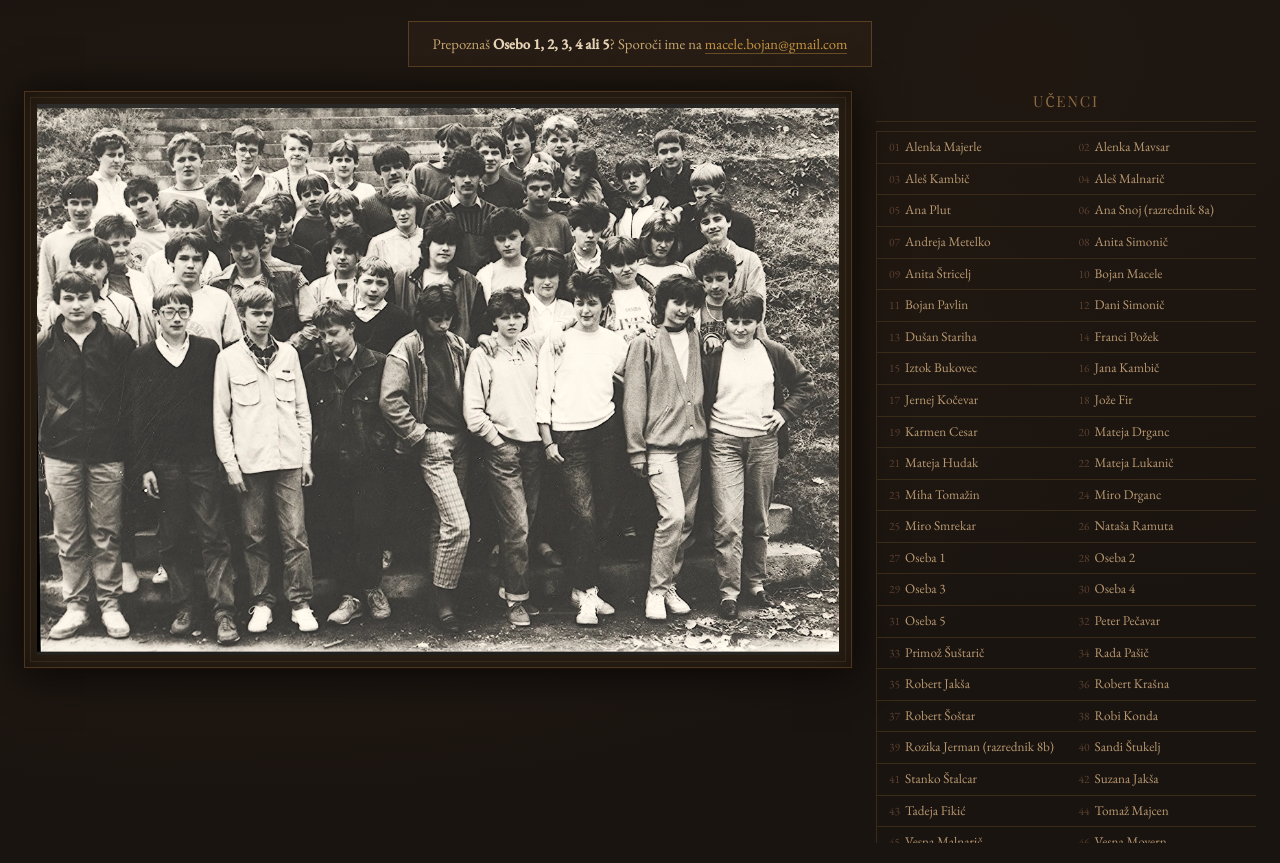
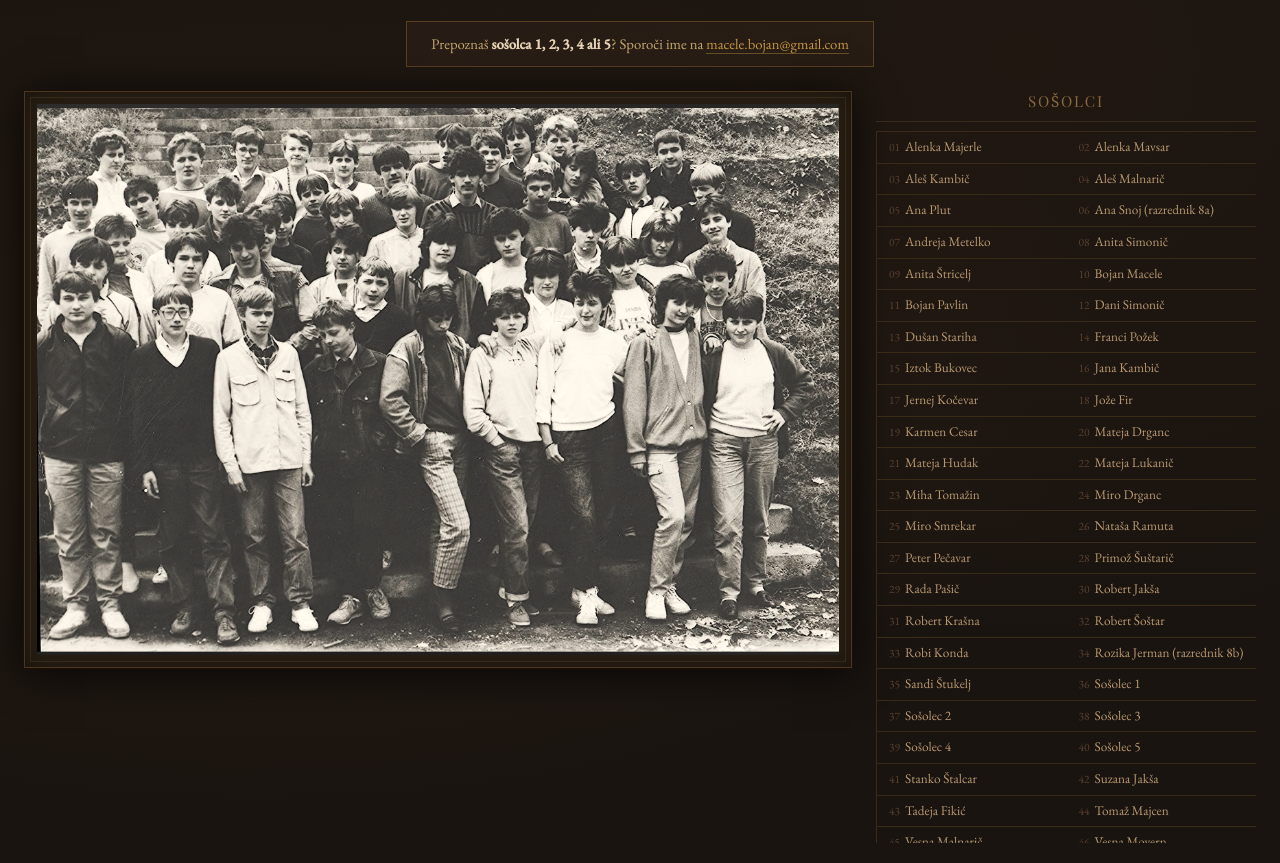
Before and after one commit to bojanm7/razred1987, a plain HTML site: page index.html in a window 1280 px wide. Shown: the part 146-1009 px from the top of the page. Drawn offline with nearby package versions, Linux system fonts and the light colour scheme; a web font is replaced by a local one.

Commit message:
Update index.html

```diff
--- a/index.html
+++ b/index.html
@@ -194,7 +194,7 @@
 </div>
 
 <div class="appeal">
-  Prepoznaš <strong>Osebo 1, 2, 3, 4 ali 5</strong>? Sporoči ime na
+  Prepoznaš <strong>sošolca 1, 2, 3, 4 ali 5</strong>? Sporoči ime na
   <a href="mailto:macele.bojan@gmail.com">macele.bojan@gmail.com</a>
 </div>
 
@@ -208,7 +208,7 @@
   </div>
 
   <div class="name-list">
-    <h2>Učenci</h2>
+    <h2>Sošolci</h2>
     <div class="names-scroll">
       <div class="names-grid" id="namesGrid"></div>
     </div>
@@ -266,11 +266,11 @@ const people = [
   { name: "Anita Simonič",                x1: 331, y1: 128, x2: 385, y2: 200 },
   { name: "Vili Pečavar",                 x1: 30,  y1: 105, x2: 87,  y2: 175 },
   { name: "Peter Pečavar",                x1: 675, y1: 17,  x2: 733, y2: 81  },
-  { name: "Oseba 1",                      x1: 123, y1: 102, x2: 185, y2: 172 },
-  { name: "Oseba 2",                      x1: 248, y1: 109, x2: 305, y2: 171 },
-  { name: "Oseba 3",                      x1: 424, y1: 126, x2: 471, y2: 174 },
-  { name: "Oseba 4",                      x1: 577, y1: 23,  x2: 634, y2: 93  },
-  { name: "Oseba 5",                      x1: 186, y1: 133, x2: 238, y2: 187 },
+  { name: "Sošolec 1",                      x1: 123, y1: 102, x2: 185, y2: 172 },
+  { name: "Sošolec 2",                      x1: 248, y1: 109, x2: 305, y2: 171 },
+  { name: "Sošolec 3",                      x1: 424, y1: 126, x2: 471, y2: 174 },
+  { name: "Sošolec 4",                      x1: 577, y1: 23,  x2: 634, y2: 93  },
+  { name: "Sošolec 5",                      x1: 186, y1: 133, x2: 238, y2: 187 },
 ];
 
 const photo    = document.getElementById('photo');
```
